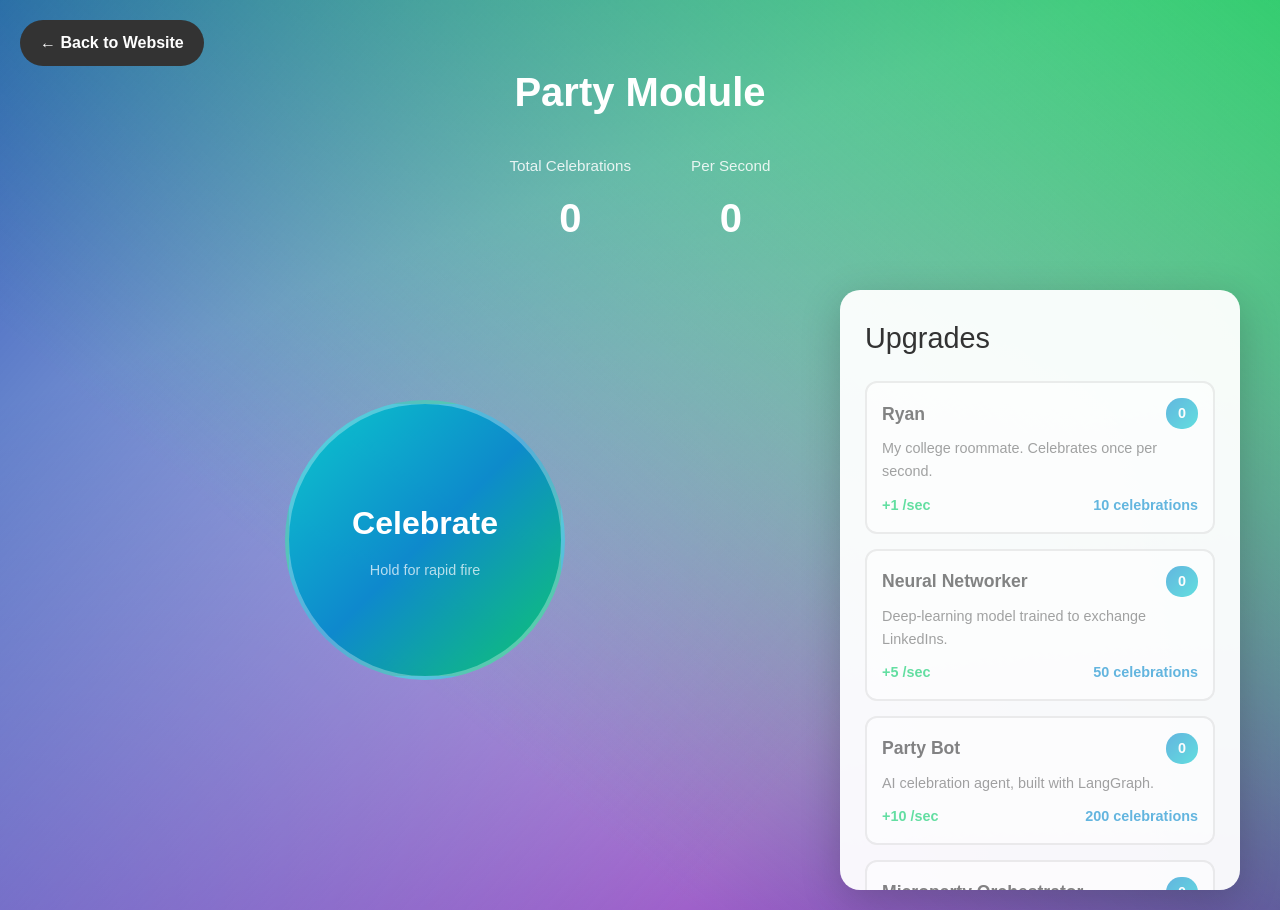
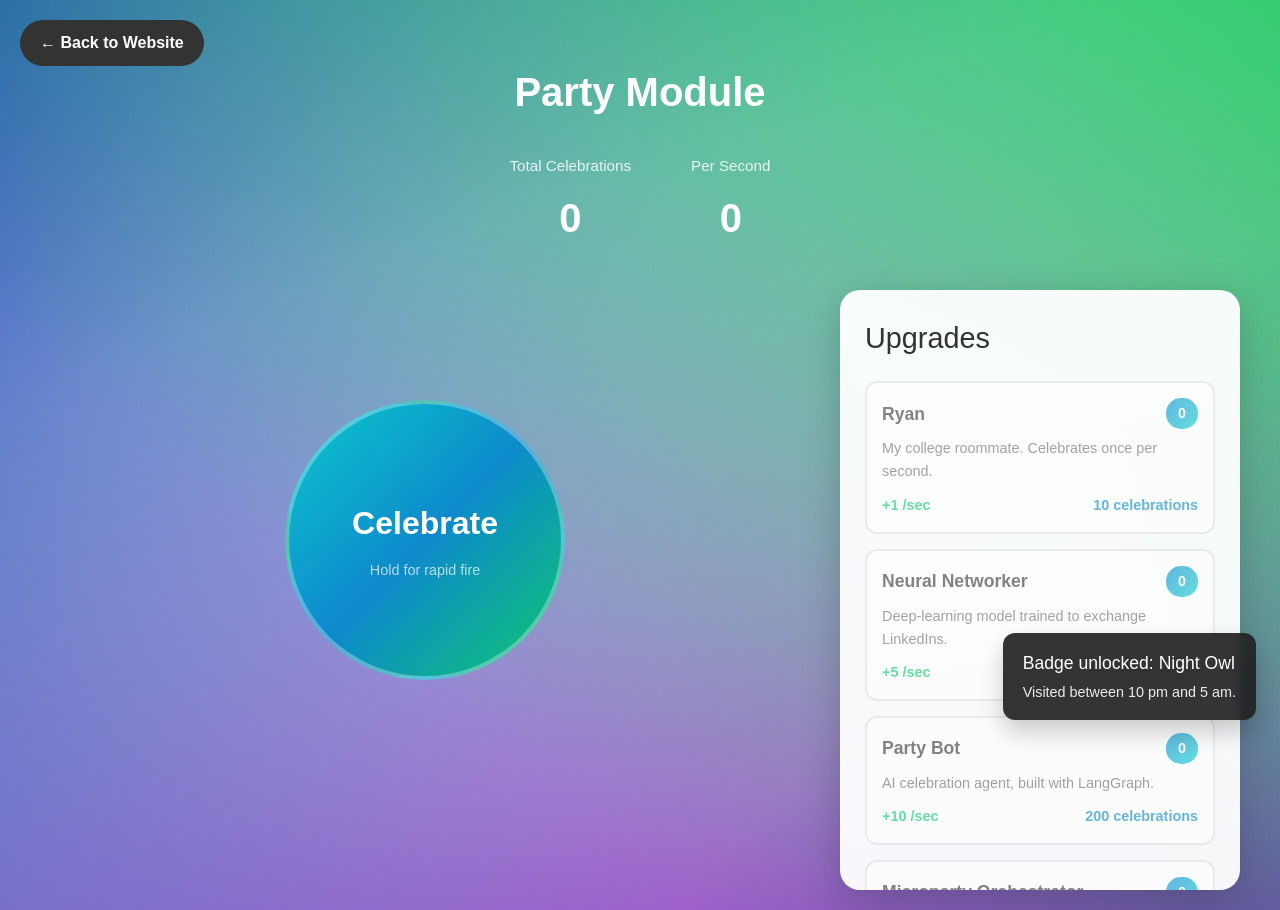
Before and after one commit to kakduman/personal-website, a React (Create React App) app: page /celebrate in a window 1280 px wide. Built offline with nearby package versions, Linux system fonts and the light colour scheme.

Commit message:
show badges on celebrate page

```diff
--- a/src/components/BadgeOverlay/BadgeOverlay.tsx
+++ b/src/components/BadgeOverlay/BadgeOverlay.tsx
@@ -10,6 +10,7 @@ const BadgeOverlay: React.FC = () => {
   const [currentBadgeId, setCurrentBadgeId] = useState<string | null>(null);
   const timerRef = useRef<number | null>(null);
   const popToastRef = useRef(popToast);
+  const displayedBadgesRef = useRef<Set<string>>(new Set());
 
   // Keep popToast ref updated without triggering effects
   useEffect(() => {
@@ -35,8 +36,18 @@ const BadgeOverlay: React.FC = () => {
       return;
     }
 
-    // Start displaying the next badge
+    // Get the next badge
     const nextBadgeId = toastQueue[0];
+
+    // Skip if already displayed in this session
+    if (displayedBadgesRef.current.has(nextBadgeId)) {
+      console.log(`[BadgeOverlay] Badge ${nextBadgeId} already displayed, skipping`);
+      popToastRef.current();
+      return;
+    }
+
+    // Mark as displayed
+    displayedBadgesRef.current.add(nextBadgeId);
     console.log(`[BadgeOverlay] Displaying badge: ${nextBadgeId}`);
 
     setCurrentBadgeId(nextBadgeId);
--- a/src/context/BadgeContext.tsx
+++ b/src/context/BadgeContext.tsx
@@ -141,8 +141,15 @@ export const BadgeProvider: React.FC<React.PropsWithChildren> = ({ children }) =
   }, [state]);
 
   const enqueueToast = useCallback((badgeId: BadgeId) => {
-    console.log(`[Badge] Enqueueing toast for: ${badgeId}`);
-    setToastQueue((prev) => [...prev, badgeId]);
+    setToastQueue((prev) => {
+      // Don't add if already in queue
+      if (prev.includes(badgeId)) {
+        console.log(`[BadgeContext] Badge ${badgeId} already in queue, skipping`);
+        return prev;
+      }
+      console.log(`[BadgeContext] Enqueueing toast for: ${badgeId}`);
+      return [...prev, badgeId];
+    });
   }, []);
 
   const unlockBadge = useCallback((badgeId: BadgeId) => {
--- a/src/routes/CelebratePage.tsx
+++ b/src/routes/CelebratePage.tsx
@@ -2,6 +2,7 @@ import React, { useEffect, useRef, useState } from 'react';
 import { Link } from 'react-router-dom';
 import confetti from 'canvas-confetti';
 import { useBadges } from '../context/BadgeContext';
+import BadgeOverlay from '../components/BadgeOverlay/BadgeOverlay';
 import './CelebratePage.css';
 
 interface Upgrade {
@@ -161,6 +162,7 @@ const CelebratePage: React.FC = () => {
 
   return (
     <div className="celebrate-page">
+      <BadgeOverlay />
       <Link to="/" className="back-button">← Back to Website</Link>
 
       <div className="celebrate-container">
```
